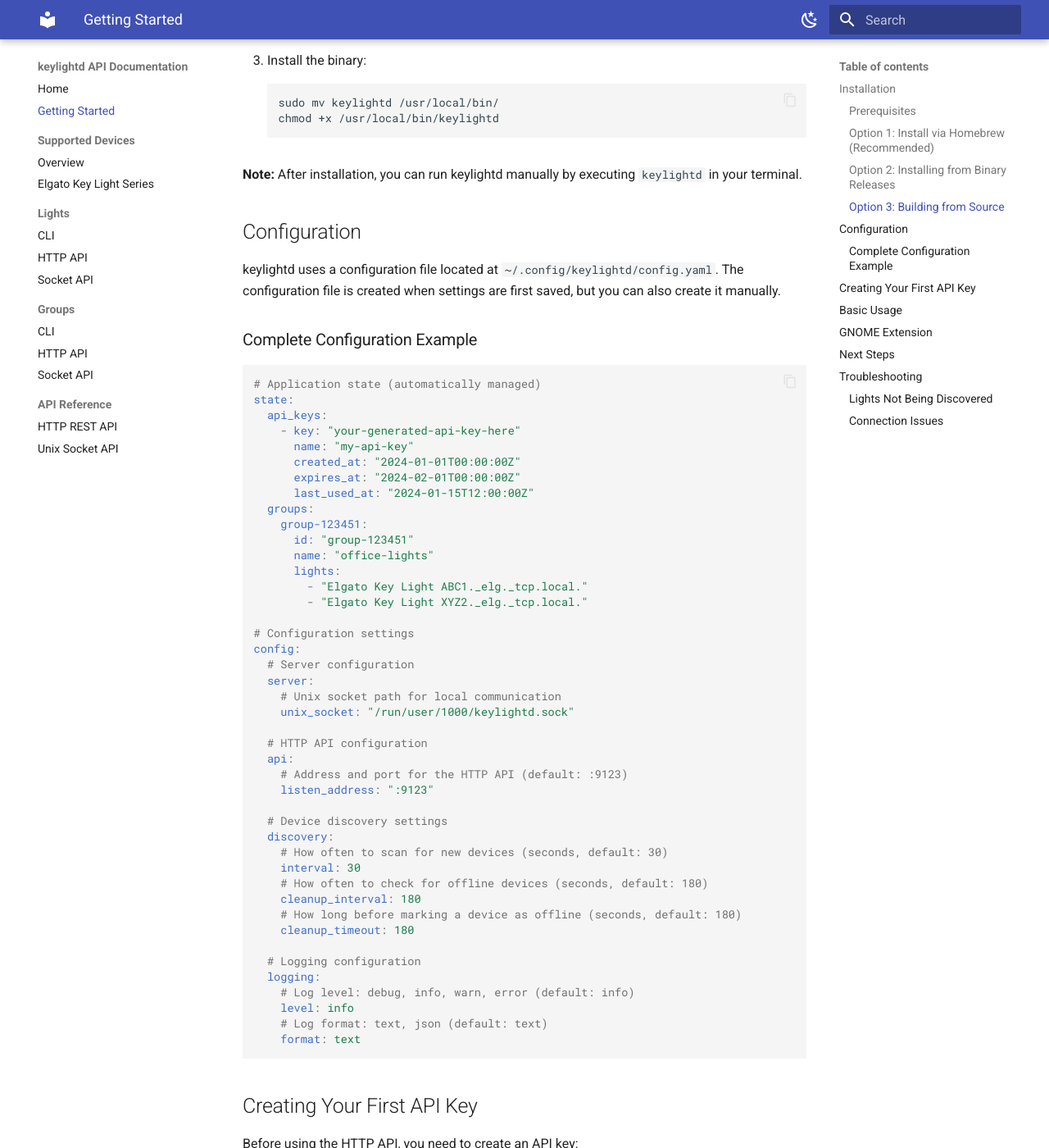
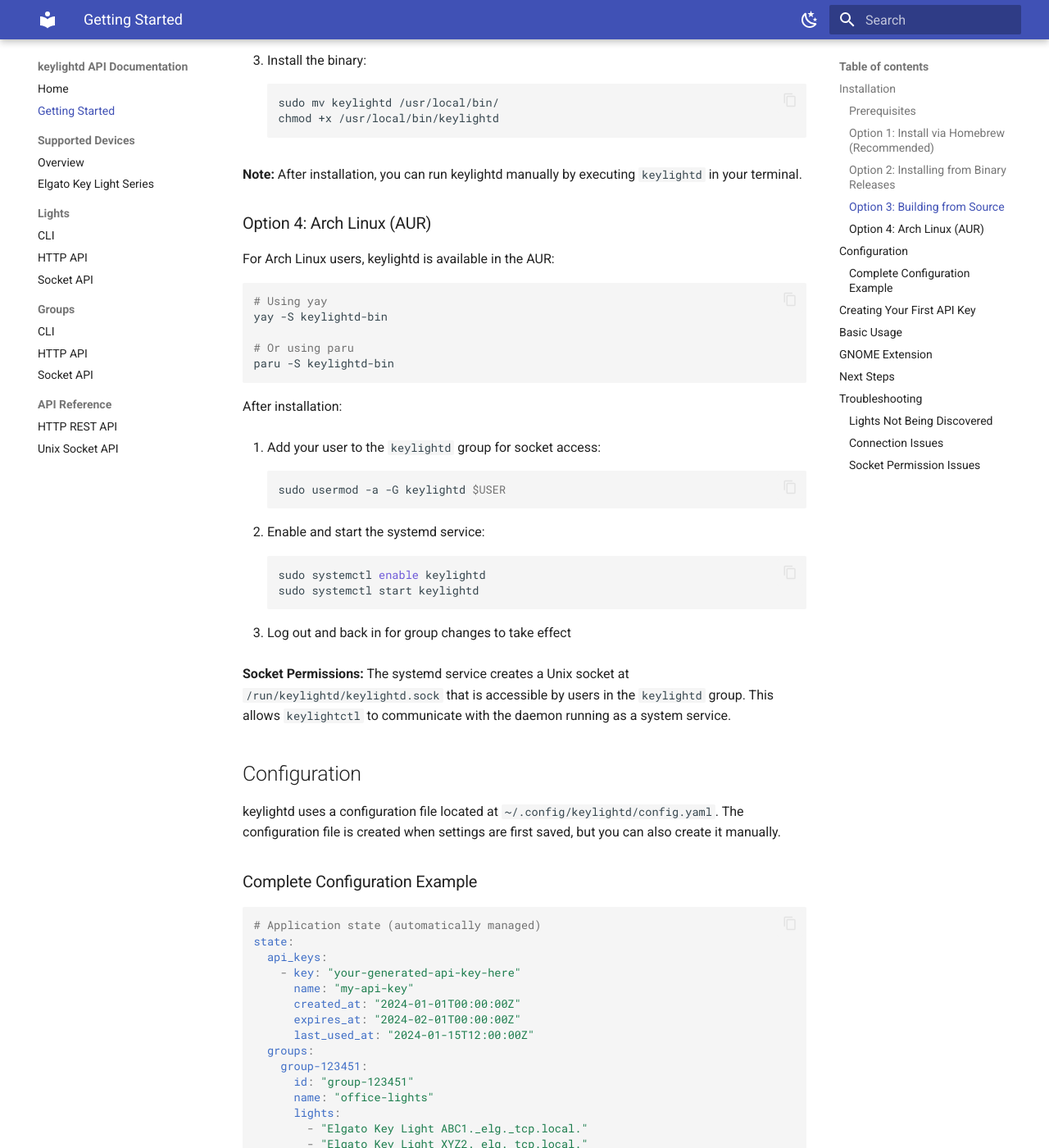
Before and after one commit to jmylchreest/keylightd, an MkDocs documentation site: the page built from docs/docs/getting-started.md, in a window 1280 px wide and 1400 px high, scrolled down 1525 px. Shown: the whole window at 82% size. Built offline with MkDocs 1.6.1 and Material for MkDocs 9.7.7, drawn with Linux system fonts in a browser that asks for light colours; some of the changed text lies outside the part shown.

Commit message:
fix: support socket permissions for systemd unit

````diff
--- a/docs/docs/getting-started.md
+++ b/docs/docs/getting-started.md
@@ -61,6 +61,35 @@
    ```
 
 **Note:** After installation, you can run keylightd manually by executing `keylightd` in your terminal.
+
+### Option 4: Arch Linux (AUR)
+
+For Arch Linux users, keylightd is available in the AUR:
+
+```bash
+# Using yay
+yay -S keylightd-bin
+
+# Or using paru
+paru -S keylightd-bin
+```
+
+After installation:
+
+1. Add your user to the `keylightd` group for socket access:
+   ```bash
+   sudo usermod -a -G keylightd $USER
+   ```
+
+2. Enable and start the systemd service:
+   ```bash
+   sudo systemctl enable keylightd
+   sudo systemctl start keylightd
+   ```
+
+3. Log out and back in for group changes to take effect
+
+**Socket Permissions:** The systemd service creates a Unix socket at `/run/keylightd/keylightd.sock` that is accessible by users in the `keylightd` group. This allows `keylightctl` to communicate with the daemon running as a system service.
 
 ## Configuration
 
@@ -178,5 +207,34 @@
 - Verify network connectivity by pinging the light's IP address
 - Ensure no firewall is blocking the connection
 
+### Socket Permission Issues
+
+If you get a "permission denied" error when using `keylightctl` with a systemd service:
+
+```
+Error: failed to connect to socket: dial unix /run/keylightd/keylightd.sock: connect: permission denied
+```
+
+This means your user doesn't have permission to access the daemon's socket. To fix this:
+
+1. Add your user to the `keylightd` group:
+   ```bash
+   sudo usermod -a -G keylightd $USER
+   ```
+
+2. Log out and back in for the group changes to take effect
+
+3. Verify you're in the group:
+   ```bash
+   groups | grep keylightd
+   ```
+
+4. Check socket permissions:
+   ```bash
+   ls -la /run/keylightd/keylightd.sock
+   ```
+
+   The socket should be owned by `keylightd:keylightd` with group write permissions.
+
 
 For more help, check the [GitHub issues page](https://github.com/jmylchreest/keylightd/issues) or submit a new issue.
````
Also changed, not shown: .goreleaser.yml, 1 other file.
